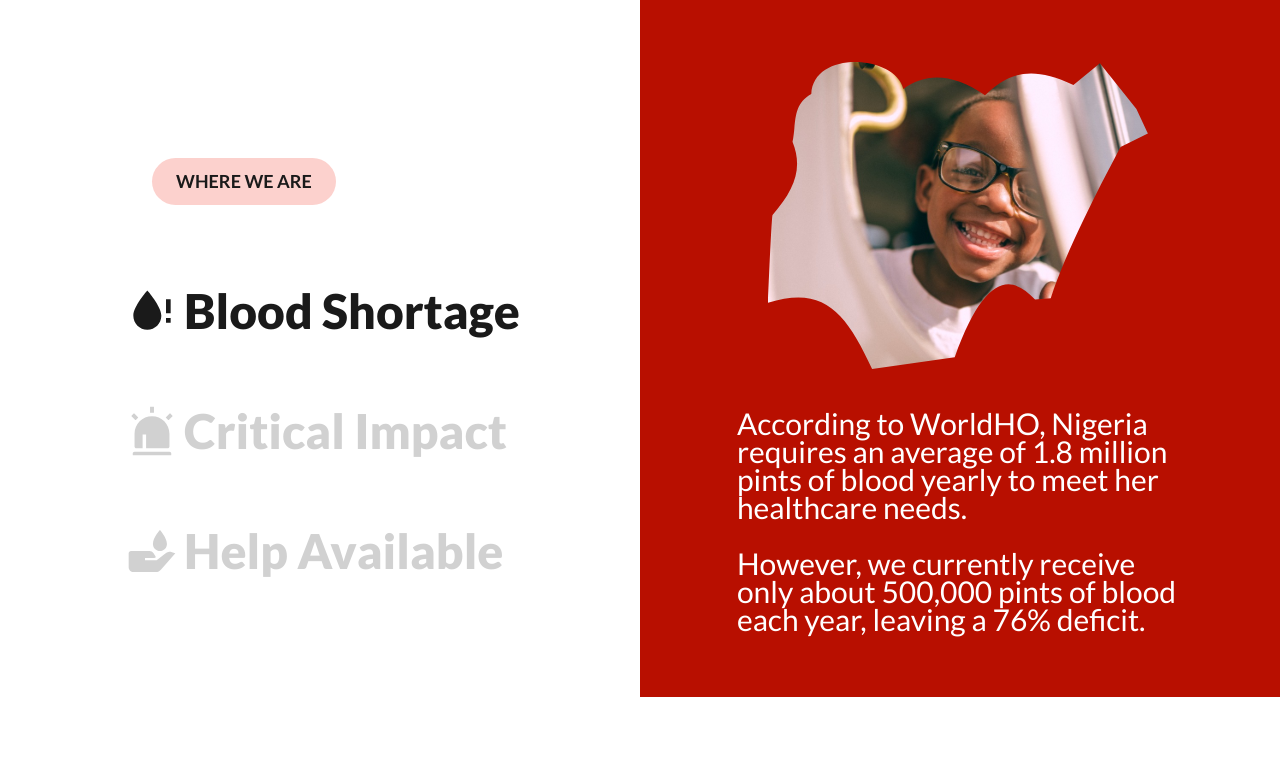
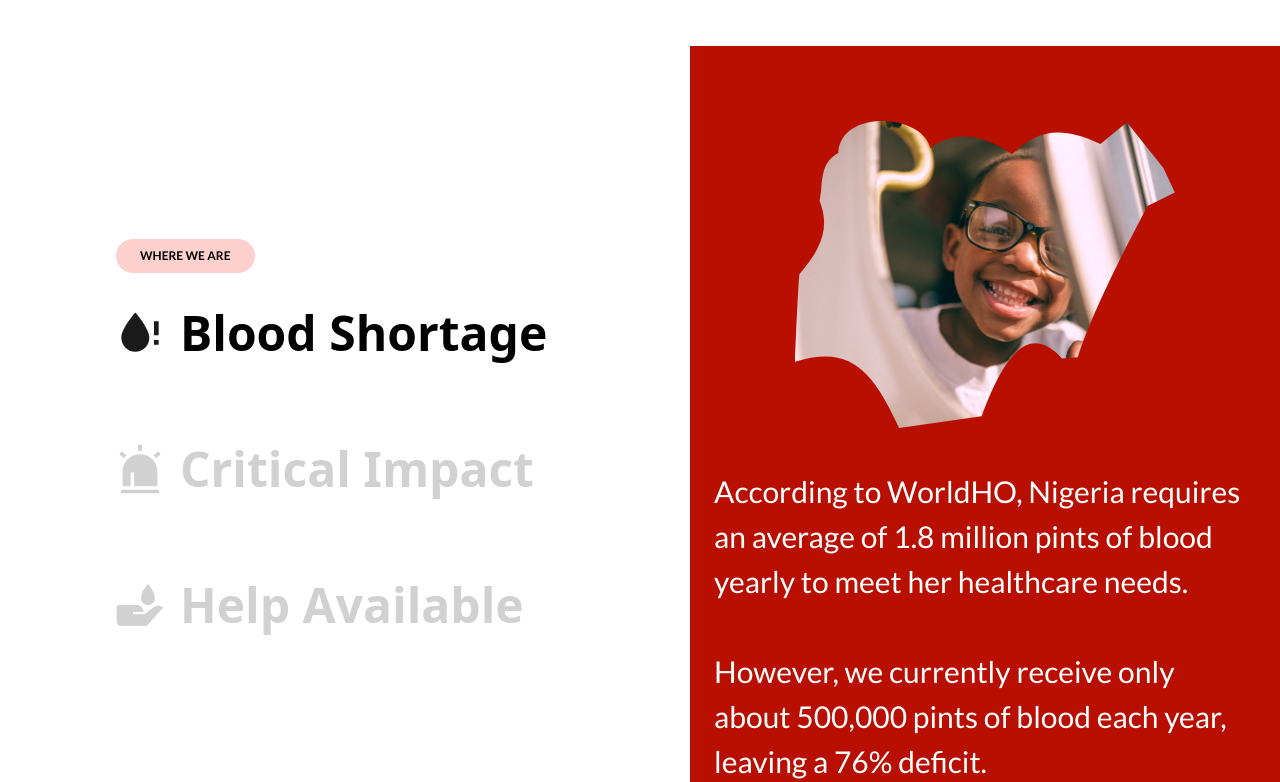
Before and after one commit to Mister-ecks/Redtide, a Next.js app: page / in a window 1280 px wide. Shown: the part 798-1580 px from the top of the page. Built offline with nearby package versions, Linux system fonts and the light colour scheme.

Commit message:
Revamp of 'WhereWeAre'

```diff
--- a/src/components/StepsForDonating/index.tsx
+++ b/src/components/StepsForDonating/index.tsx
@@ -4,6 +4,7 @@ import Step1Mobile from "@/assets/images/Step1Mobile.svg"
 import Step2Mobile from "@/assets/images/Step2Mobile.svg"
 import Step3Mobile from "@/assets/images/Step3Mobile.svg"
 import Step4Mobile from "@/assets/images/Step4Mobile.svg"
+import Step5Mobile from "@/assets/images/Step5Mobile.svg"
 const StepsforDonation = () => {
   return (
     <div>
@@ -27,6 +28,12 @@ const StepsforDonation = () => {
                 </div>
             </div>
             </div>
+            {/* Row Three */}
+            <div className="flex mx-auto">
+                <div className='w-full'>
+                    <Image src={Step5Mobile} alt='Step 5 Mobile card'/>
+                </div>
+            </div>
         </section>
     </div>
   )
--- a/src/components/WhereWeAre/index.tsx
+++ b/src/components/WhereWeAre/index.tsx
@@ -12,72 +12,57 @@ import DesktopHelpPicture from "@/assets/images/DesktopHelpPicture.svg"
 const WhereWeAre = () => {
   return (
     <div>
+      {/* Mobile Section */}
+      <section>
+        {/* Container */}
+        <div className="mx-auto container max-w-full flex flex-col justify-center mt-[5rem] md:flex-row md:mt-0">
           {/* Where we are */}
-      <div className="gap-y-12    max-w-full  grid mt-20 mx-auto md:mt-0 md:mx-0 md:flex md:justify-between md:gap-y-0 md:grid-cols-2">
-        {/* Left Section */}
-        <div className="grid max-w-[24rem] mx-auto  grid-cols-4 gap-y-6 md:max-w-full  md:py-16">
-          {/* Where we are button */}
-          <div className="col-start-2 col-end-4 mx-auto md:col-span-5 md:mx-0 md:px-8 md:mt-[6rem]">
-            <button className="text-xs font-bold px-[1.12rem] rounded-full py-2 bg-[#FCD1CD] text-[#1A1A1A] font-lato md:text-lg md:py-[0.62rem] md:px-6">
-              WHERE WE ARE
+          <div className="mx-auto md:ml-[6.25rem] md:my-auto md:w-1/2">
+          <div className="flex justify-center mb-[1.5rem] md:justify-start md:ml-[1rem]">
+          <button className="text-center font-lato text-[0.75rem] px-[1.12rem] py-[0.5rem] bg-[#FCD1CD] font-bold rounded-full md:px-[1.5rem] md:py-[0.62rem]md:text-[1.125rem]">WHERE WE ARE</button>
+          </div>
+          {/* Blood Shortage and Critical Impact */}
+          <div className="flex mx-auto items-center space-x-[1.5rem] md:flex-col md:space-x-0 md:space-y-[4rem] md:items-start">
+              <button className="flex items-center space-x-[0.38rem] md:space-x-[0.75rem]">
+                <Image src={ActiveBlood} alt="Active Blood" className="md:hidden"/>
+                <Image src={DesktopBloodAlert} alt="Active blood deskop" className="hidden md:block"/>
+                <h1 className="text-[1.25rem] font-black md:text-[3rem]">Blood Shortage</h1>
+              </button>
+              <button className="flex items-center space-x-[0.38rem] md:space-x-[0.75rem]">
+                <Image src={DormantAlert} alt="Dormant Alert" className="md:hidden"/>
+                <Image src={DesktopAlarmPicture} alt="Dormant Alert Desktop" className="hidden md:block"/>
+                <h1 className="text-[1.25rem] text-[#D1D1D1] font-black md:text-[3rem]">Critical Impact</h1>
               </button>
           </div>
-          {/* Section icons and buttons */}
-          <div className="col-start-1 col-end-5 ">
-            <div className="container grid grid-cols-4 grid-flow-row gap-x-4 gap-y-4 md:gap-y-16">
-              {/* Mobile */}
-              {/* Blood Shortage */}
-              <div className="col-start-1 max-w-1/2 col-end-3 md:max-w-full md:col-span-5">
-                <div className="flex space-x-1 items-center">
-                  <Image src={ActiveBlood} alt="Active Blood" className="md:hidden"/>
-                  <Image src={DesktopBloodAlert} alt="Blood Alert" className="hidden md:block"/>
-                  <h1 className="text-xl font-black font-lato text-[#1A1A1A] md:text-5xl">
-                    Blood Shortage
-                  </h1>
+
+          {/* Help Available */}
+          <div className="mx-auto flex justify-center mt-[1rem] md:justify-start md:mt-[4rem]">
+          <button className="flex items-center space-x-[0.38rem] md:space-x-[0.75rem]">
+                <Image src={DormantHand} alt="Dormant" className="md:hidden"/>
+                <Image src={DesktopHelpPicture} alt="DormalHelpIcon" className="hidden md:block"/>
+                <h1 className="text-[1.25rem] text-[#D1D1D1] font-black md:text-[3rem]">Help Available</h1>
+              </button>
           </div>
           </div>
 
-              {/* Critical Impact */}
-              <div className="col-start-3 max-w-1/2 col-end-5 md:col-span-5 md:max-w-full">
-                <div className="flex space-x-1 items-center">
-                  <Image src={DormantAlert} alt="Dormant Alert" className="md:hidden" />
-                  <Image src={DesktopAlarmPicture} alt="Desktop Alarm Dormant Picture" className="hidden md:block"/>
-                  <h1 className="text-xl font-black font-lato text-[#D1D1D1] md:text-5xl">
-                    Critical Impact
-                  </h1>
-                </div>
+
+          <div className="bg-[#B80F00] mt-[3rem] pb-[4.88rem] flex flex-col justify-between max-w-full md:w-1/2 md:pb-[6.19rem]">
+            <div className="mx-auto mt-[4.7rem]">
+            <Image src={NigerianChildMobile} alt="Nigerian Image" className="md:hidden"/>
+            <Image src={NigerianChldDesktop} alt="Nigerian Image Desktop" className="hidden md:block"/>
             </div>
 
-              {/* Help Available */}
-              <div className="col-start-2 col-end-4 md:col-span-5">
-                <div className="flex space-x-1 items-center">
-                  <Image src={DormantHand} alt="Dormant Hand" className="md:hidden" />
-                  <Image src={DesktopHelpPicture} alt="Dormant Desktop Help Picture" className="hidden md:block"/>
-                  <h1 className="text-xl font-black font-lato text-[#D1D1D1] md:text-5xl">
-                    Help Available
-                  </h1>
+            <div className="mx-auto mt-[2.56rem]">
+              <p className="text-[1.125rem] mx-[1.5rem] font-lato text-white md:text-[1.875rem]">According to WorldHO, Nigeria requires an average of 1.8 million pints of blood yearly to meet her healthcare needs.
+              <br/>
+              <br />
+However, we currently receive only about 500,000 pints of blood each year, leaving a 76% deficit.</p>
             </div>
           </div>
         </div>
-          </div>
+      </section>
     </div>
 
-        {/* Right Section */}
-        {/* Mobile Image */}
-        <div className="box-border max-w-full  px-4 py-10 bg-[#B80F00] md:pl-[6.06rem] md:pr-[6.25rem] md:py-16 md:space-y-9 md:w-1/2">
-          <div className=" md:w-auto text-center">
-            <Image src={NigerianChildMobile} alt="Nigerian Child Mobile" className="md:hidden mx-auto" />
-            <Image src={NigerianChldDesktop} alt="Nigerian Child Desktop" className="hidden md:block mx-auto" />
-          </div>
-
-          <div>
-            <p className="text-white text-lg font-lato font-normal md:text-[1.875rem] mt-10">
-              According to WorldHO, Nigeria requires an average of 1.8 million pints of blood yearly to meet her healthcare needs. <br /> <br /> However, we currently receive only about 500,000 pints of blood each year, leaving a 76% deficit.
-            </p>
-          </div>
-        </div>
-      </div>
-    </div>
   );
 };
 
```
Also changed, not shown: src/assets/images/Step5Mobile.svg (added). Lines whose indentation alone changed are shown as unchanged.
